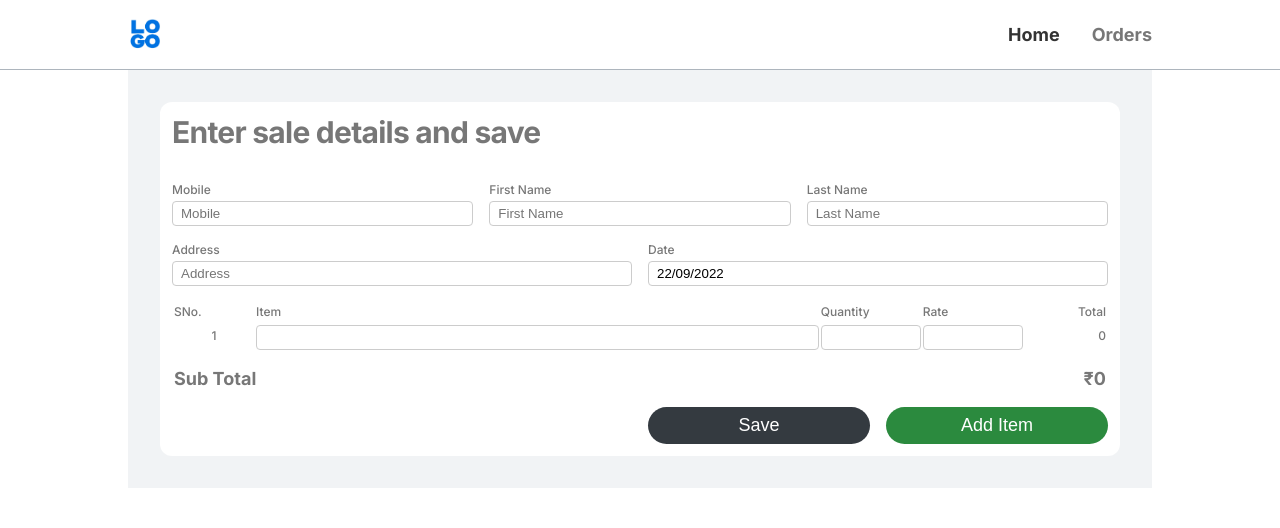
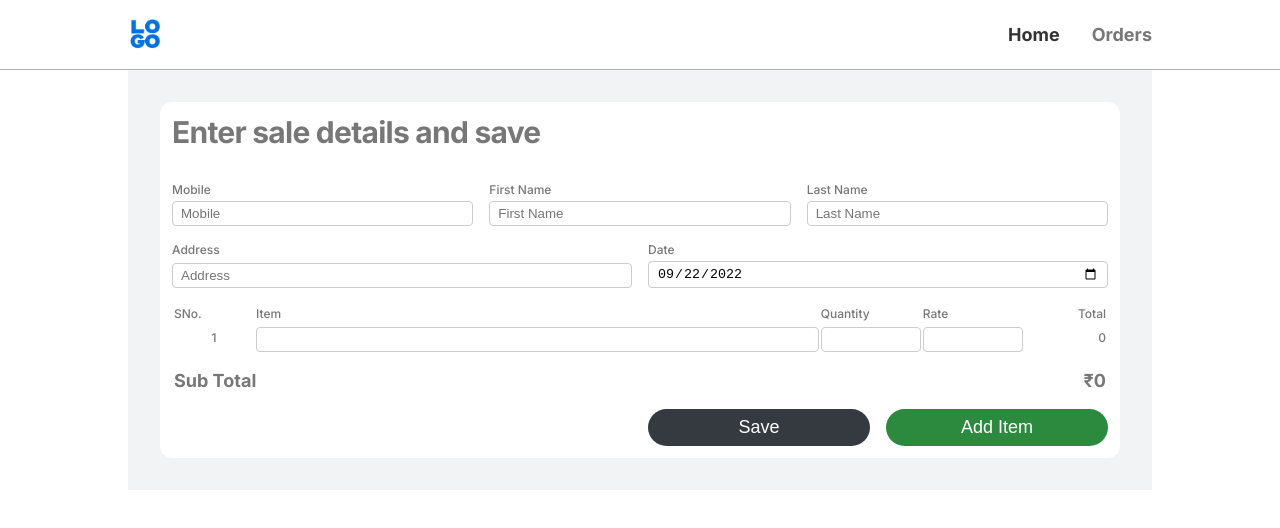
Before and after one commit to Subhash106/rkv, a React app: page / in a window 1280 px wide. Shown: the top 528 px of the page. Built offline with nearby package versions, Linux system fonts and the light colour scheme.

Commit message:
added date filter for filtering the orders

```diff
--- a/src/components/Main/SalesForm/Index.js
+++ b/src/components/Main/SalesForm/Index.js
@@ -8,7 +8,7 @@ import './style.css';
 
 const SalesForm = () => {
   const formData = {
-    date: moment().format('DD/MM/YYYY'),
+    date: moment().format('YYYY-MM-DD'),
     mobile: '',
     firstName: '',
     lastName: '',
--- a/src/components/Main/SalesForm/form.js
+++ b/src/components/Main/SalesForm/form.js
@@ -6,6 +6,8 @@ import TextInput from '../../shared/TextInput';
 const SalesFormFields = props => {
   const { values, handleChange, setFieldValue, handleSubmit } = props;
   const { mobile, firstName, lastName, address, items, subTotal, date } = values;
+
+  console.log('date', date);
 
   useEffect(() => {
     const subTotal = items.reduce((total, next) => {
@@ -34,7 +36,16 @@ const SalesFormFields = props => {
       </div>
       <div className="row col-md-2">
         <TextInput onChange={handleChange} value={address} id="address" name="address" label="Address" />
-        <TextInput onChange={handleChange} value={date} id="date" name="date" label="Date" />
+        <TextInput
+          type="date"
+          onChange={handleChange}
+          value={date}
+          required
+          pattern="\d{4}-\d{2}-\d{2}"
+          id="date"
+          name="date"
+          label="Date"
+        />
       </div>
 
       <div className="row col-md-1">
--- a/src/components/Orders/index.js
+++ b/src/components/Orders/index.js
@@ -4,11 +4,15 @@ import Button from '../shared/Button';
 import { DB } from '../shared/utilities';
 import OrdersTable from './ordersTable';
 import getOfflineStatus from '../shared/getOfflineStatus';
+import TextInput from '../shared/TextInput';
+import moment from 'moment';
 
 const Orders = () => {
   const isOffline = getOfflineStatus();
   const [onlineOrders, setOnlineOrders] = useState([]);
+  const [filteredOrders, setFilteredOrders] = useState([]);
   const [offlineOrders, setOfflineOrders] = useState([]);
+  const [date, setDate] = useState(moment().format('YYYY-MM-DD'));
 
   const getOnlineOrders = async () => {
     const orderResponse = await fetch('https://basic-react-a8d88-default-rtdb.firebaseio.com/orders.json');
@@ -50,7 +54,7 @@ const Orders = () => {
       offlineOrders.push([key, order]);
     });
 
-    const syncResults = await Promise.all(
+    await Promise.all(
       offlineOrders.map(async ([key, order]) => {
         return await fetch('https://basic-react-a8d88-default-rtdb.firebaseio.com/orders.json', {
           method: 'POST',
@@ -68,7 +72,6 @@ const Orders = () => {
       })
     );
 
-    console.log('syncResults', syncResults);
     const offOrders = await getOfflineOrders();
     setOfflineOrders(offOrders);
 
@@ -93,14 +96,36 @@ const Orders = () => {
     );
   };
 
+  const dateChangeHandler = e => {
+    const {
+      target: { value }
+    } = e;
+    setDate(value);
+  };
+
+  useEffect(() => {
+    console.log('onlineOrders', onlineOrders);
+
+    const filteredData = onlineOrders.filter(
+      order => moment(order.date, 'YYYY-MM-DD').format('YYYY-MM-DD') === moment(date, 'YYYY-MM-DD').format('YYYY-MM-DD')
+    );
+
+    console.log('filteredData', filteredData);
+
+    setFilteredOrders(filteredData);
+  }, [date]);
+
   return (
     <>
       <Header />
       <div className="container orders bg-gray">
         <div className="bg-white" style={{ padding: '2rem', borderRadius: '1.2rem' }}>
           <h1 className="heading-primary">Orders</h1>
+          <div className="filters">
+            <TextInput value={date} onChange={dateChangeHandler} type="date" id="date" label="Select Date" />
+          </div>
           <OrdersTable title={offlineTableHeader()} orders={offlineOrders} />
-          <OrdersTable title={onlineTableHeader()} orders={onlineOrders} />
+          <OrdersTable title={onlineTableHeader()} orders={filteredOrders} />
         </div>
       </div>
     </>
--- a/src/components/Orders/ordersTable.js
+++ b/src/components/Orders/ordersTable.js
@@ -1,5 +1,6 @@
 import { array, string } from 'prop-types';
 import React from 'react';
+import moment from 'moment';
 
 import './style.css';
 
@@ -30,7 +31,7 @@ const OrdersTable = props => {
                 {order.items.map(item => `${item.quantity}-${item.item}(${item.rate})`).join(', ')}
               </td>
               <td className="text-right">{order.subTotal}</td>
-              <td className="text-right">{order.date}</td>
+              <td className="text-right">{moment(order.date).format('DD/MM/YYYY')}</td>
             </tr>
           ))}
         </tbody>
--- a/src/components/Orders/style.css
+++ b/src/components/Orders/style.css
@@ -1,5 +1,9 @@
 .orders {
   padding: 3.2rem;
+}
+
+.filters{
+  padding: 2rem 0;
 }
 
 .orders-table {
```
